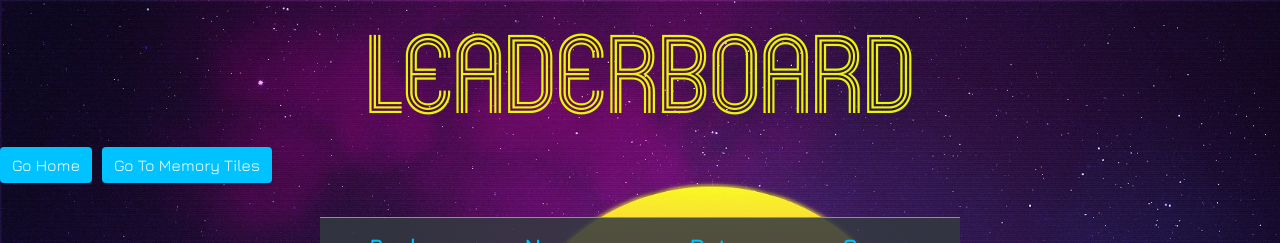
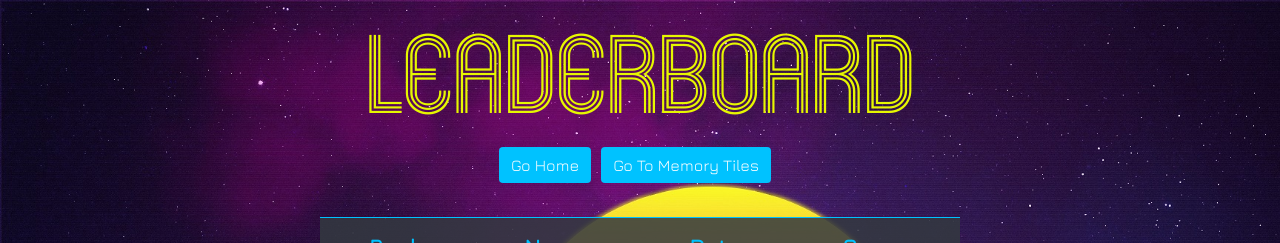
Before and after one commit to JCScalabre/BitGames, a React (Create React App) app in the folder client/: page /leaderboard in a window 1280 px wide. Shown: the top 243 px of the page. Built offline with nearby package versions, Linux system fonts and the light colour scheme; no server answers; the HTML template or start-up script is replaced by a standard one; a web font is replaced by a local one.

Commit message:
slight styling on leaderboard page

```diff
--- a/client/src/pages/Leaderboard/Leaderboard.js
+++ b/client/src/pages/Leaderboard/Leaderboard.js
@@ -21,13 +21,16 @@ class Leaderboard extends Component {
 		return (
 			<div>
 				<div className="title">Leaderboard</div>
+				<div className="col-6 mx-auto text-center">
 					<Link to="/">
 						<button className="btn btn-primary">Go Home</button>
 					</Link>
 					<Link to="/memorytiles">
-					<button className="btn btn-primary">Go To Memory Tiles</button>
+						<button className="btn btn-primary">
+							Go To Memory Tiles
+						</button>
 					</Link>
-				<br />
+				</div>
 				<br />
 				<div className="col-6 mx-auto">
 					<table className="cyan table table-hover table-dark">
```
Also changed, not shown: 7 other files (tests, documents, lock files or other folders). Lines whose indentation alone changed are shown as unchanged.
